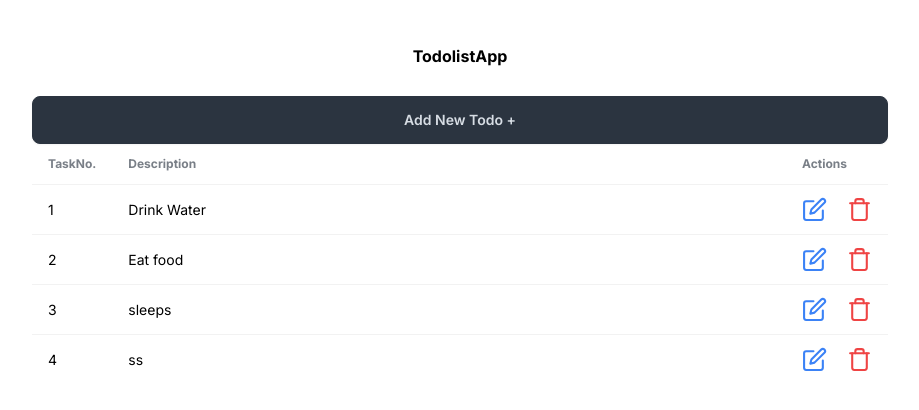
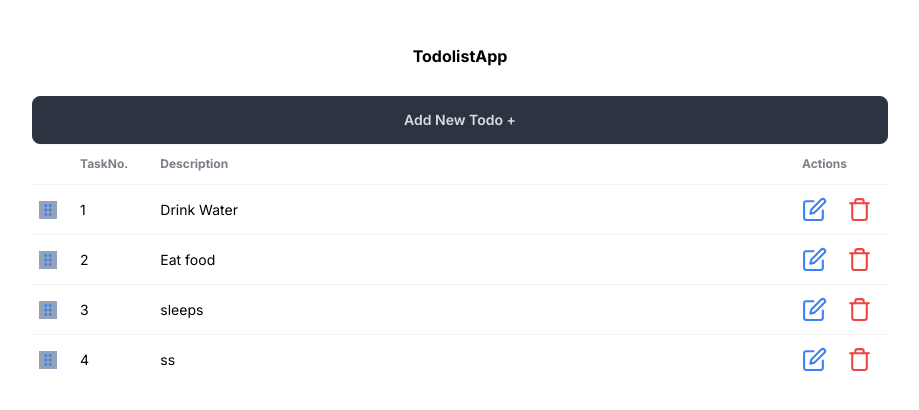
Before and after one commit to zeeshanhaider5121472/nestjs-todolist, a Next.js app: page / in a window 1280 px wide. Shown: the top 410 px of the page, without its empty margins (180-1099 px from the left). Built offline with nearby package versions, Linux system fonts and the light colour scheme; data requests are answered from the project's data file.

Commit message:
draganddrop working

```diff
--- a/src/app/components/LoaderModal.tsx
+++ b/src/app/components/LoaderModal.tsx
@@ -1,10 +1,12 @@
+import { MdDragIndicator } from "react-icons/md";
+
 const LoaderModal = () => {
   return (
     // Simple Loader Modal component
-    <div className="fixed inset-0 bg-black bg-opacity-50 flex items-center justify-center z-50">
-      <div className="bg-white p-5 rounded-lg">
+    <div className="fixed inset-0 bg-black bg-opacity-50 flex items-center justify-center text-center z-50">
+      <div className="bg-white p-5 rounded-lg ">
         <div className="loading loading-spinner loading-lg"></div>
-        <p className="mt-2">Updating tasks...</p>
+        <p className="mt-2">Updating Tasks...</p>
       </div>
     </div>
   );
--- a/src/app/components/Table.tsx
+++ b/src/app/components/Table.tsx
@@ -76,6 +76,7 @@ const Table: React.FC<TodoList> = ({ tasks }) => {
         <table className="table">
           <thead>
             <tr>
+              <th></th>
               <th>TaskNo.</th>
               <th>Description</th>
               <th>Actions</th>
--- a/src/app/components/Task.tsx
+++ b/src/app/components/Task.tsx
@@ -3,6 +3,7 @@ import { useRouter } from "next/navigation";
 import { FormEventHandler, useState } from "react";
 import { Draggable } from "react-beautiful-dnd";
 import { FiEdit, FiTrash } from "react-icons/fi";
+import { MdDragIndicator } from "react-icons/md";
 import { deletetabledata, patchtabledata } from "../../../api";
 import { TableTasks } from "../../../types/tabledata";
 import Modaledit from "./Modaledit";
@@ -45,9 +46,19 @@ export const Task: React.FC<TaskProps> = ({ task, index }) => {
             backgroundColor: snapshot.isDragging ? "lightblue" : "white",
           }}
         >
-          <td className="w-fit" {...provided.dragHandleProps}>
-            {task.taskNumber}
+          <td
+            className="w-fit p-0"
+            {...provided.dragHandleProps}
+            // style={{ width: "18px", height: "18px" }}
+          >
+            <div className="flex items-center justify-center w-full h-full">
+              <MdDragIndicator
+                className="text-blue-500 cursor-pointer bg-slate-400"
+                size={18}
+              />
+            </div>
           </td>
+          <td className="w-fit">{task.taskNumber}</td>
           <td className="w-full">{task.Description}</td>
           <td className="flex flex-row gap-5 w-fit justify-evenly">
             <FiEdit
```
